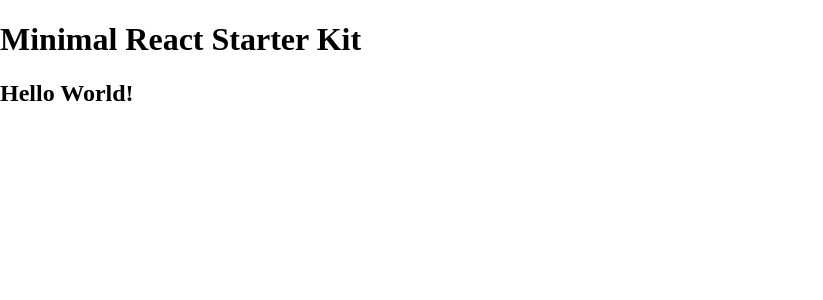
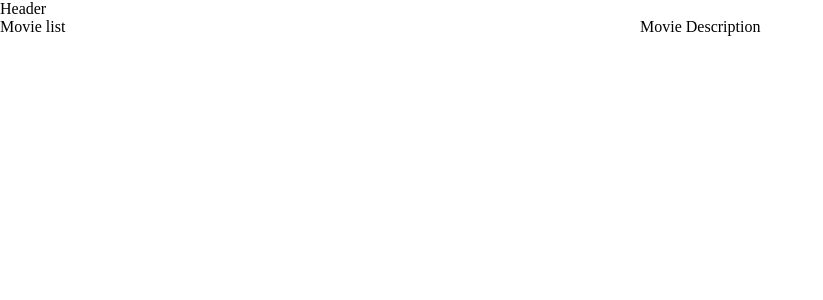
Before and after one commit to patriknil90/starwars-assignment, a React app: page / in a window 1280 px wide. Shown: the top 300 px of the page, without its empty margins (0-823 px from the left). Built offline with nearby package versions, Linux system fonts and the light colour scheme.

Commit message:
Make initial layout

```diff
--- a/src/App.jsx
+++ b/src/App.jsx
@@ -1,11 +1,15 @@
 import React from 'react'
-import HelloWorld from 'components/HelloWorld'
+import MovieList from 'components/MovieList'
+import './App.scss'
 
 const App = () => (
-  <>
-    <h1>Minimal React Starter Kit</h1>
-    <HelloWorld />
-  </>
+  <div className="App">
+    <header>Header</header>
+    <main>
+      <MovieList />
+      <section className="MovieDescription">Movie Description</section>
+    </main>
+  </div>
 )
 
 export default App
--- /dev/null
+++ b/src/App.scss
@@ -0,0 +1,15 @@
+.App {
+  margin: 0;
+
+  main {
+    display: flex;
+    flex-wrap: wrap;
+
+    > section {
+      flex-grow: 1;
+      flex-basis: 0;
+      min-width: 250px;
+      min-height: 400px;
+    }
+  }
+}
--- a/src/components/HelloWorld.jsx
+++ /dev/null
@@ -1,9 +0,0 @@
-import React from 'react'
-
-class HelloWorld extends React.Component {
-  render() {
-    return <h2>Hello World!</h2>
-  }
-}
-
-export default HelloWorld
--- /dev/null
+++ b/src/components/MovieList.jsx
@@ -0,0 +1,9 @@
+import React from 'react'
+
+class MovieList extends React.Component {
+  render() {
+    return <section>Movie list</section>
+  }
+}
+
+export default MovieList
```
Also changed, not shown: 1 other file (tests, documents, lock files or other folders).
